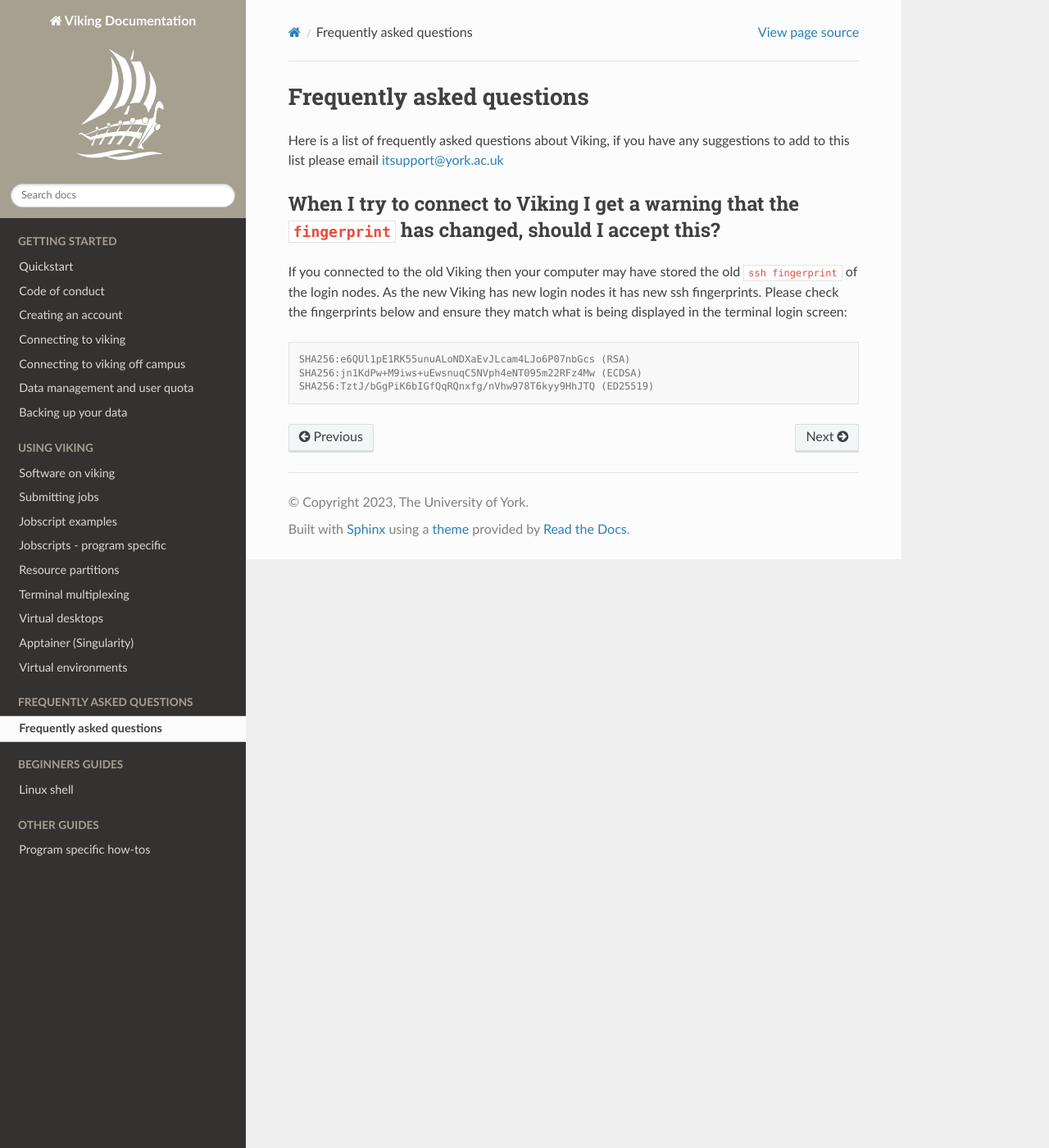
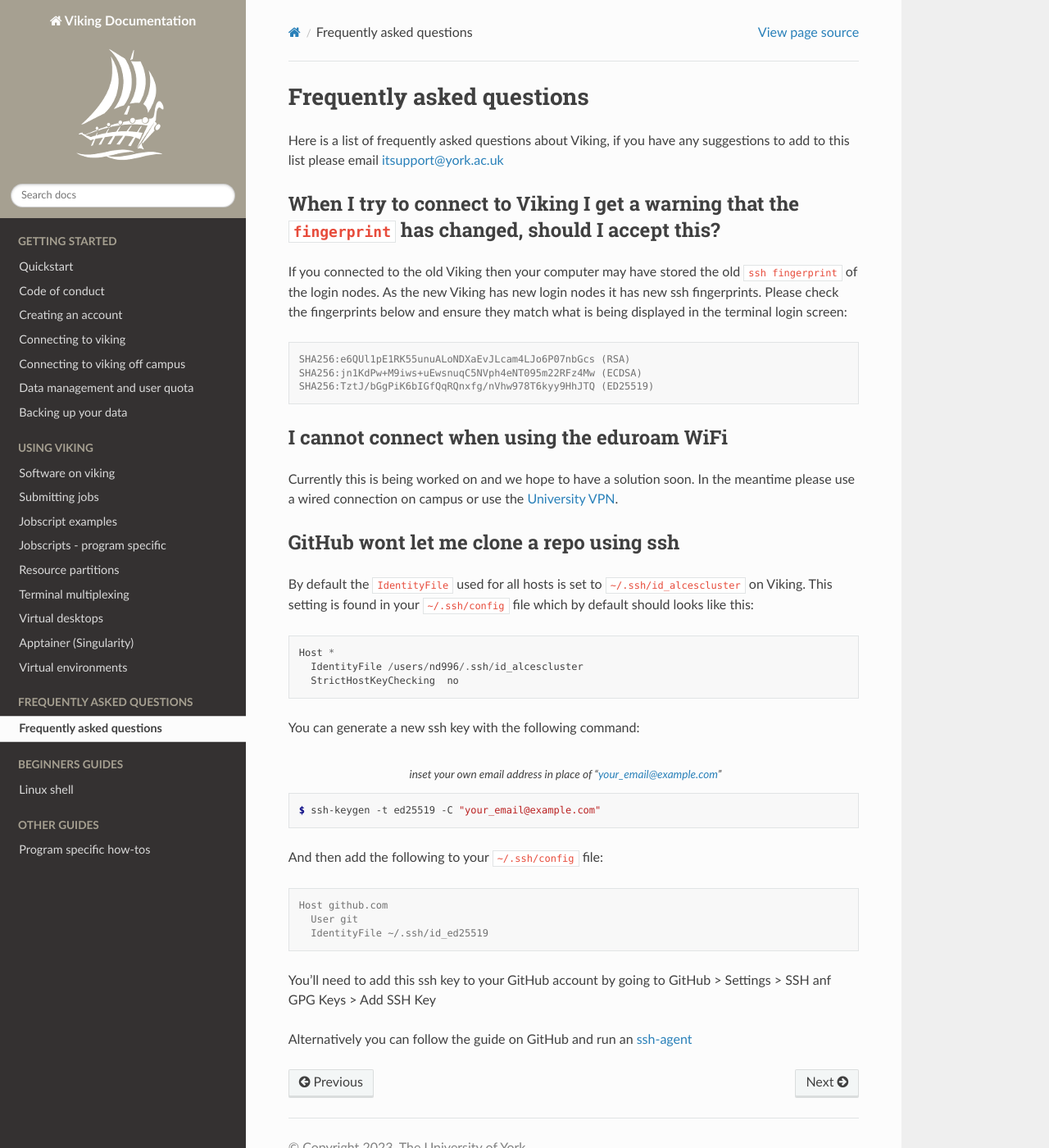
Before and after one commit to university-of-york/research-it-documentation, a Sphinx documentation site: the page built from docs/source/faq/faq.rst, in a window 1280 px wide and 1400 px high. Shown: the whole window at 82% size. Built offline with Sphinx 7.4.7 and the Read the Docs theme 2.0.0, drawn with Linux system fonts in a browser that asks for light colours.

Commit message:
add faqs

```diff
--- a/docs/source/faq/faq.rst
+++ b/docs/source/faq/faq.rst
@@ -16,3 +16,40 @@
    SHA256:e6QUl1pE1RK55unuALoNDXaEvJLcam4LJo6P07nbGcs (RSA)
    SHA256:jn1KdPw+M9iws+uEwsnuqC5NVph4eNT095m22RFz4Mw (ECDSA)
    SHA256:TztJ/bGgPiK6bIGfQqRQnxfg/nVhw978T6kyy9HhJTQ (ED25519)
+
+
+I cannot connect when using the eduroam WiFi
+^^^^^^^^^^^^^^^^^^^^^^^^^^^^^^^^^^^^^^^^^^^^
+
+Currently this is being worked on and we hope to have a solution soon. In the meantime please use a wired connection on campus or use the :doc:`University VPN </getting_started/connecting_off_campus>`.
+
+
+GitHub wont let me clone a repo using ssh
+^^^^^^^^^^^^^^^^^^^^^^^^^^^^^^^^^^^^^^^^^
+
+By default the ``IdentityFile`` used for all hosts is set to ``~/.ssh/id_alcescluster`` on Viking. This setting is found in your ``~/.ssh/config`` file which by default should looks like this:
+
+.. code-block::
+
+   Host *
+     IdentityFile /users/nd996/.ssh/id_alcescluster
+     StrictHostKeyChecking  no
+
+You can generate a new ssh key with the following command:
+
+.. code-block:: console
+   :caption: inset your own email address in place of "your_email@example.com"
+
+   $ ssh-keygen -t ed25519 -C "your_email@example.com"
+
+And then add the following to your ``~/.ssh/config`` file:
+
+.. code-block:: console
+
+   Host github.com
+     User git
+     IdentityFile ~/.ssh/id_ed25519
+
+You'll need to add this ssh key to your GitHub account by going to GitHub > Settings > SSH anf GPG Keys > Add SSH Key
+
+Alternatively you can follow the guide on GitHub and run an `ssh-agent <https://docs.github.com/en/authentication/connecting-to-github-with-ssh/generating-a-new-ssh-key-and-adding-it-to-the-ssh-agent>`_
```
